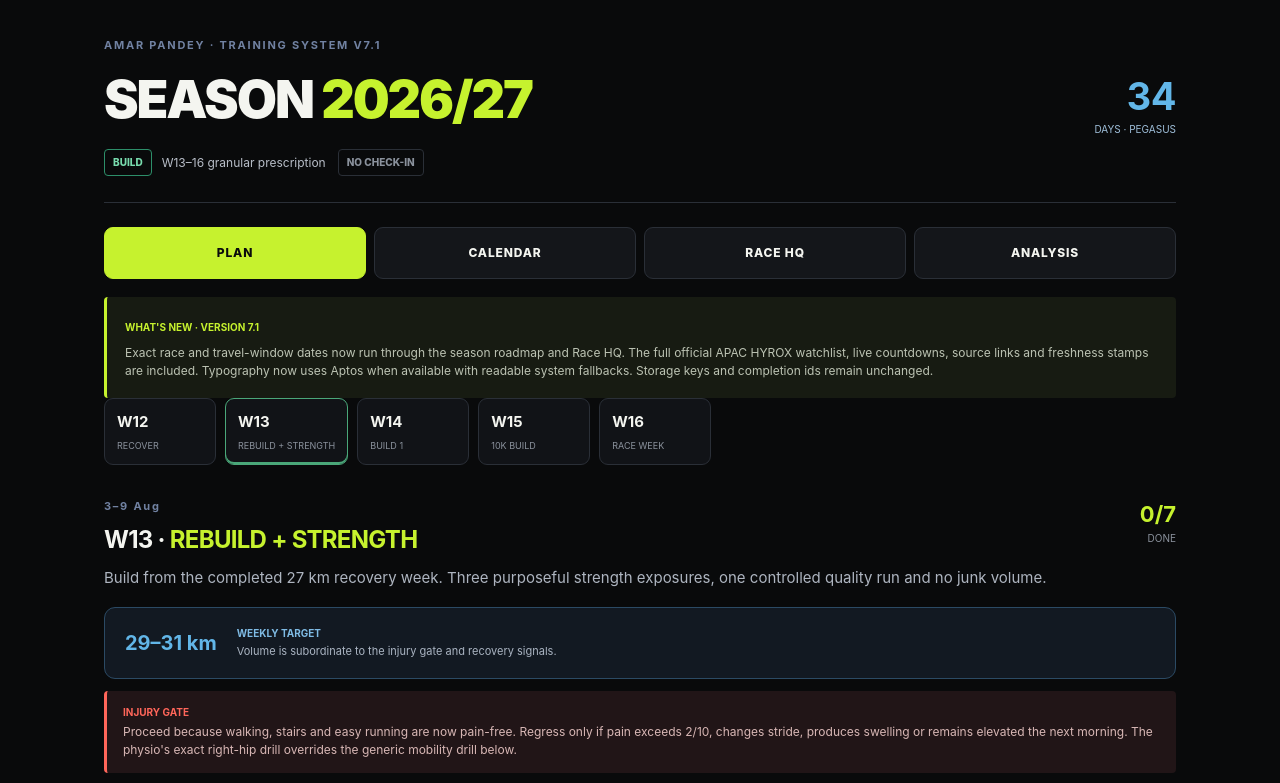
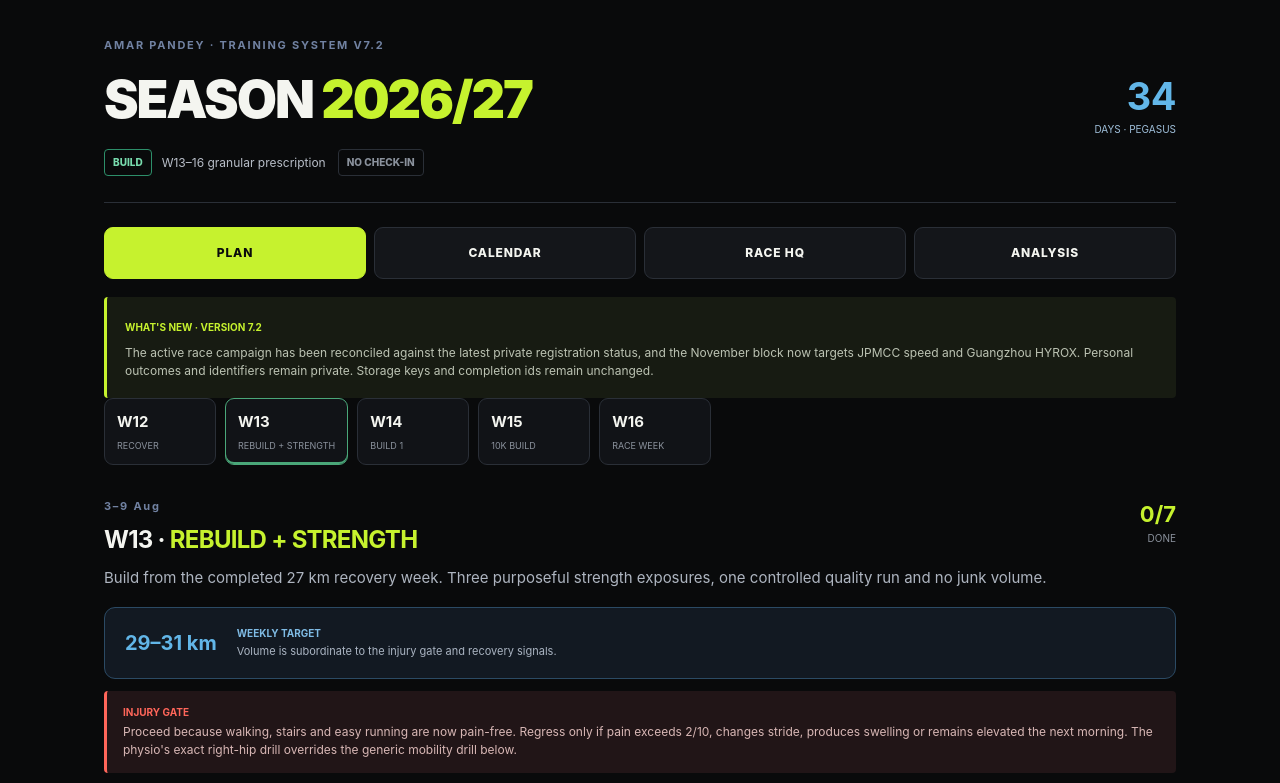
Before and after one commit to starboy1909/ap-race-training-hq-public, a React (Vite) app: page / in a window 1280 px wide. Shown: the top 783 px of the page. Built offline with nearby package versions, Linux system fonts and the light colour scheme.

Commit message:
Reconcile active race campaign privately

```diff
--- a/src/App.tsx
+++ b/src/App.tsx
@@ -357,7 +357,6 @@ const races: Race[] = [
   { startIso: "2026-07-25", date: "25 Jul 2026", name: "HYROX Delhi", type: "Pro Doubles Men", status: "DONE", priority: "Baseline", location: "Delhi", note: "1:27:54 · AG 14 · Overall 91. This result anchors the rebuild.", category: "campaign", sourceLabel: "RESULT", checked: "25 Jul 2026" },
   { startIso: "2026-08-30", date: "30 Aug 2026", name: "PEGASUS Tsuen Wan 10K", type: "Road 10K", status: "REGISTERED", priority: "B", location: "Hong Kong", note: "Post-Delhi run benchmark; result resets September training paces.", category: "campaign", sourceLabel: "USER CONFIRMED", checked: "5 Aug 2026" },
   { startIso: "2026-11-04", date: "4 Nov 2026", name: "JPM Corporate Challenge", type: "5.6K road", status: "DATE TBC", priority: "B", location: "Hong Kong", note: "Working date from the season plan; confirm when the JPM team publishes the final date.", category: "campaign", sourceLabel: "PLAN OF RECORD", checked: "5 Aug 2026" },
-  { startIso: "2026-11-15", date: "15 Nov 2026", name: "HZMB Half Marathon", type: "Road half marathon", status: "PLANNED", priority: "A run", location: "Hong Kong", note: "Run A-race. The 4 November speed event must support—not compromise—this peak.", category: "campaign", sourceLabel: "PLAN OF RECORD", checked: "5 Aug 2026" },
   { startIso: "2026-12-20", date: "20 Dec 2026", name: "Shenzhen Marathon", type: "Road marathon option", status: "DECIDE", priority: "C", location: "Shenzhen", note: "Lottery-gated. Honest default is skip unless recovery and HYROX priorities stay green.", category: "campaign", sourceLabel: "PLAN OF RECORD", checked: "5 Aug 2026" },
   { startIso: "2027-01-03", date: "3 Jan 2027", name: "Xiamen Marathon", type: "January road option", status: "DECIDE", priority: "C", location: "Xiamen", note: "One of three January options; do not stack it with another marathon or a January HYROX.", category: "campaign", sourceLabel: "PLAN OF RECORD", checked: "5 Aug 2026" },
   { startIso: "2027-01-17", date: "17 Jan 2027", name: "Hong Kong / Mumbai Marathon option", type: "January road option", status: "DECIDE", priority: "C", location: "Hong Kong or Mumbai", note: "Choose no more than one January road race. Decision remains subordinate to qualification strategy.", category: "campaign", sourceLabel: "PLAN OF RECORD", checked: "5 Aug 2026" },
@@ -397,7 +396,7 @@ const phaseRoadmap = [
   ["31 Aug–4 Oct 2026", "Threshold + aerobic durability", "Raise sustainable run pace"],
   ["5–18 Oct 2026", "Travel-adjusted endurance", "Front-load quality around the 9–12 Oct neutral travel window"],
   ["19 Oct–1 Nov 2026", "Shanghai option", "HYROX-specific build into 31 Oct–1 Nov"],
-  ["2–15 Nov 2026", "Road dual peak", "JPMCC working date 4 Nov; HZMB Half 15 Nov"],
+  ["2–15 Nov 2026", "Speed + HYROX bridge", "JPMCC working date 4 Nov; maintain aerobic durability for Guangzhou"],
   ["16–22 Nov 2026", "Guangzhou race week", "Taper into HYROX Guangzhou · 21–22 Nov"],
   ["23 Nov–13 Dec 2026", "Recover + travel maintenance", "Extended neutral travel window · 28 Nov–13 Dec"],
   ["14–20 Dec 2026", "Marathon decision week", "Shenzhen option · 20 Dec; default skip unless green"],
@@ -546,7 +545,7 @@ export default function App() {
     <main className="app-shell">
       <header className="hero">
         <div>
-          <p className="eyebrow">AMAR PANDEY · TRAINING SYSTEM V7.1</p>
+          <p className="eyebrow">AMAR PANDEY · TRAINING SYSTEM V7.2</p>
           <h1>SEASON <span>2026/27</span></h1>
           <div className="status-line">
             <span className="phase-pill">BUILD</span>
@@ -576,8 +575,8 @@ export default function App() {
       {tab === "plan" && (
         <section className="view">
           <div className="strategy-callout">
-            <b>WHAT'S NEW · VERSION 7.1</b>
-            <p>Exact race and travel-window dates now run through the season roadmap and Race HQ. The full official APAC HYROX watchlist, live countdowns, source links and freshness stamps are included. Typography now uses Aptos when available with readable system fallbacks. Storage keys and completion ids remain unchanged.</p>
+            <b>WHAT'S NEW · VERSION 7.2</b>
+            <p>The active race campaign has been reconciled against the latest private registration status, and the November block now targets JPMCC speed and Guangzhou HYROX. Personal outcomes and identifiers remain private. Storage keys and completion ids remain unchanged.</p>
           </div>
           <div className="week-strip">
             {weeks.map((item) => (
@@ -752,7 +751,7 @@ export default function App() {
           </div>
           <div className="freshness-note">
             <b>TRACKING MODEL</b>
-            <p>Event countdowns are live on every page load. Dates come from official HYROX event pages. Ticket statuses are refreshed when an official shop check is recorded; the site does not scrape checkout inventory or expose personal travel data.</p>
+            <p>Personal registration records are reconciled privately and are not exposed here. Official organiser and ticket-shop pages are the source of truth for public dates and inventory. HYRESULT is used only as a secondary discovery signal. The public view contains only the current active campaign, public event information and checked dates.</p>
           </div>
           <div className="strategy-callout">
             <b>PARTNER ASSUMPTION · CONFIRMED TRAINING PARTNER</b>
```
